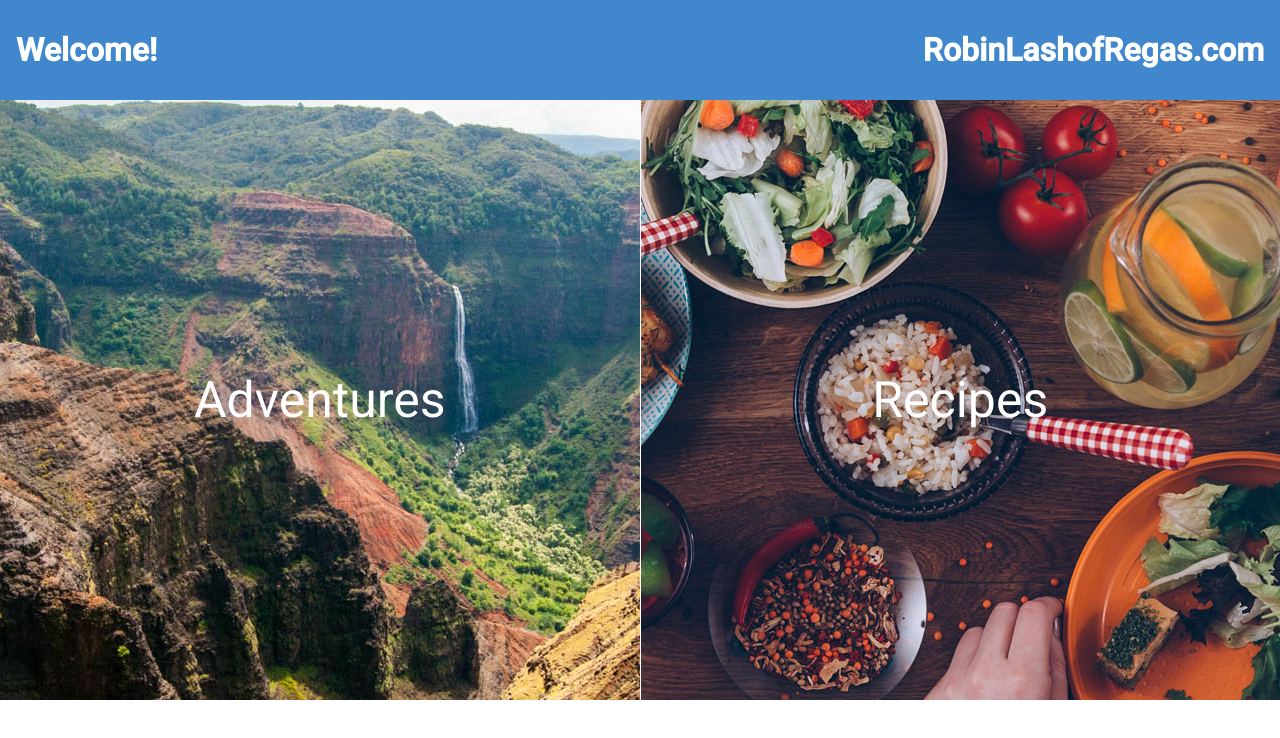
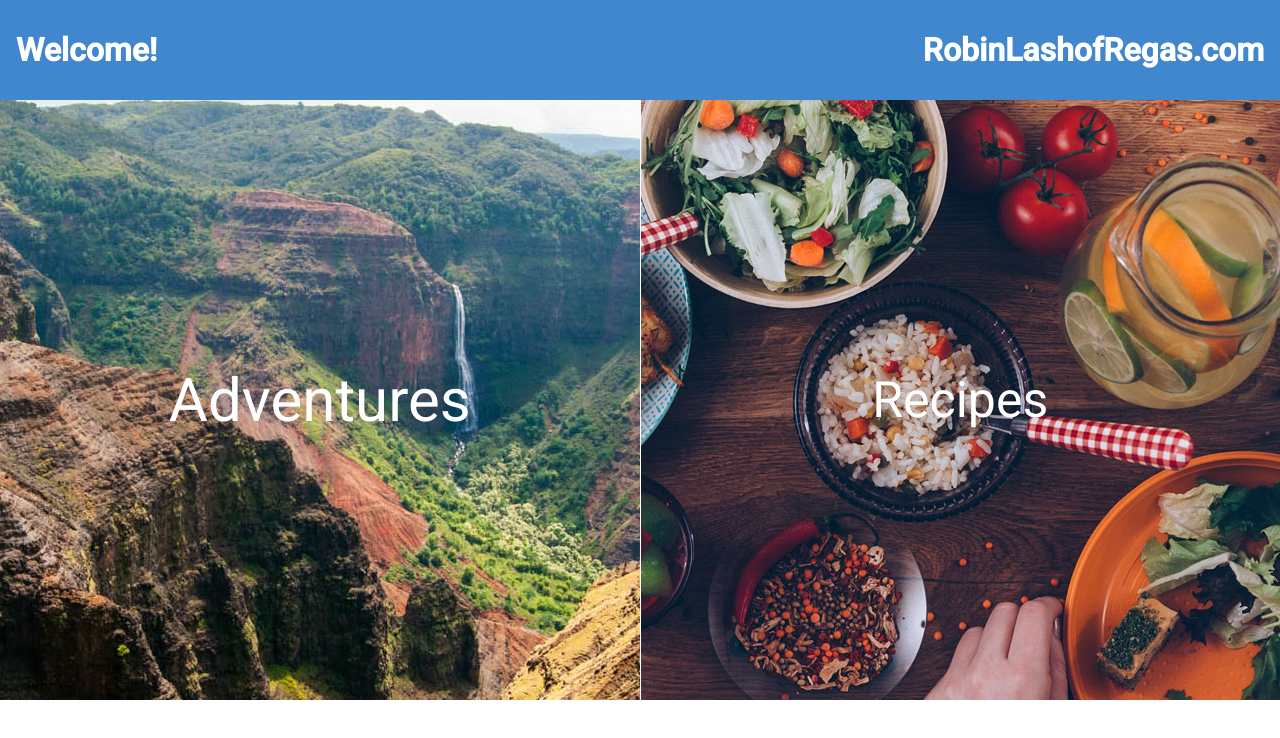
Before and after one commit to RLashofRegas/RobinLashofRegas.com, an Angular app in the folder src/webspa/: page / in a window 1280 px wide. In both pictures the pointer is over the element 319 px from the left and 400 px from the top of the page. Shown: the top 738 px of the page. Built offline with nearby package versions, Linux system fonts and the light colour scheme.

Commit message:
added hover css

```diff
--- a/src/webspa/src/app/topic-tiles/topic-tile/topic-tile.component.css
+++ b/src/webspa/src/app/topic-tiles/topic-tile/topic-tile.component.css
@@ -3,6 +3,13 @@
   text-align: center;
   color: white;
   font-size: 50px;
+}
+
+.tile-container:hover {
+  position: relative;
+  text-align: center;
+  color: white;
+  font-size: 60px;
 }
 
 .centered {
```
Lines whose indentation alone changed are shown as unchanged.
